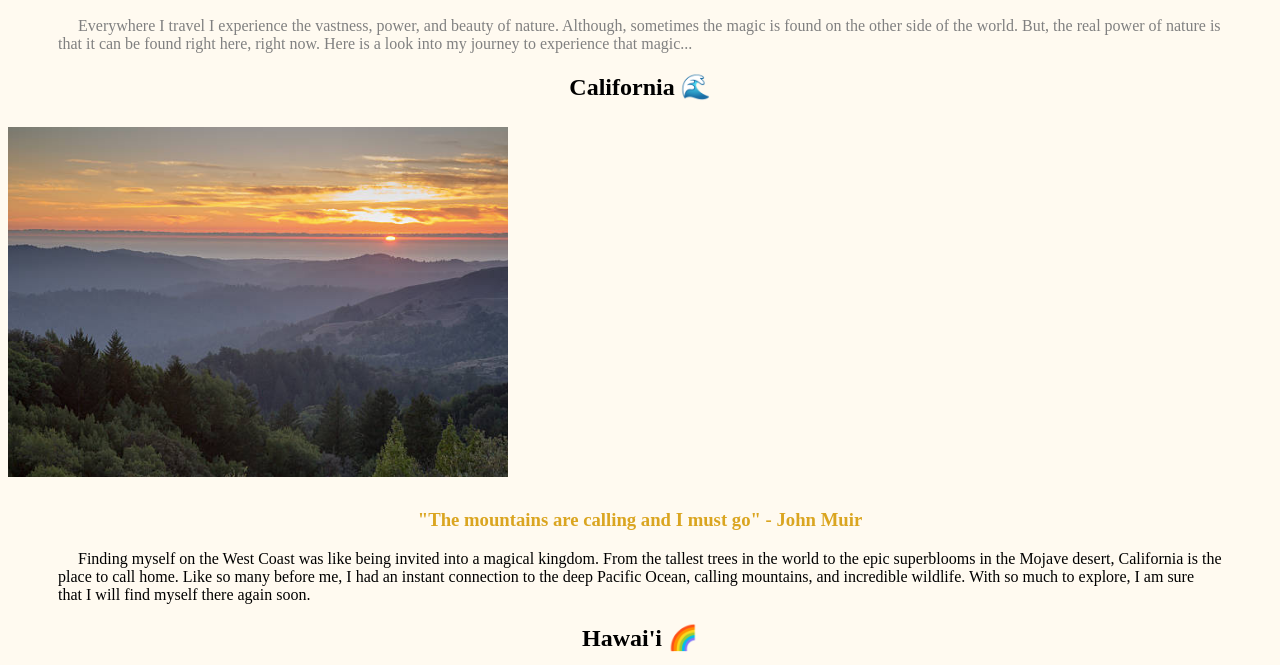
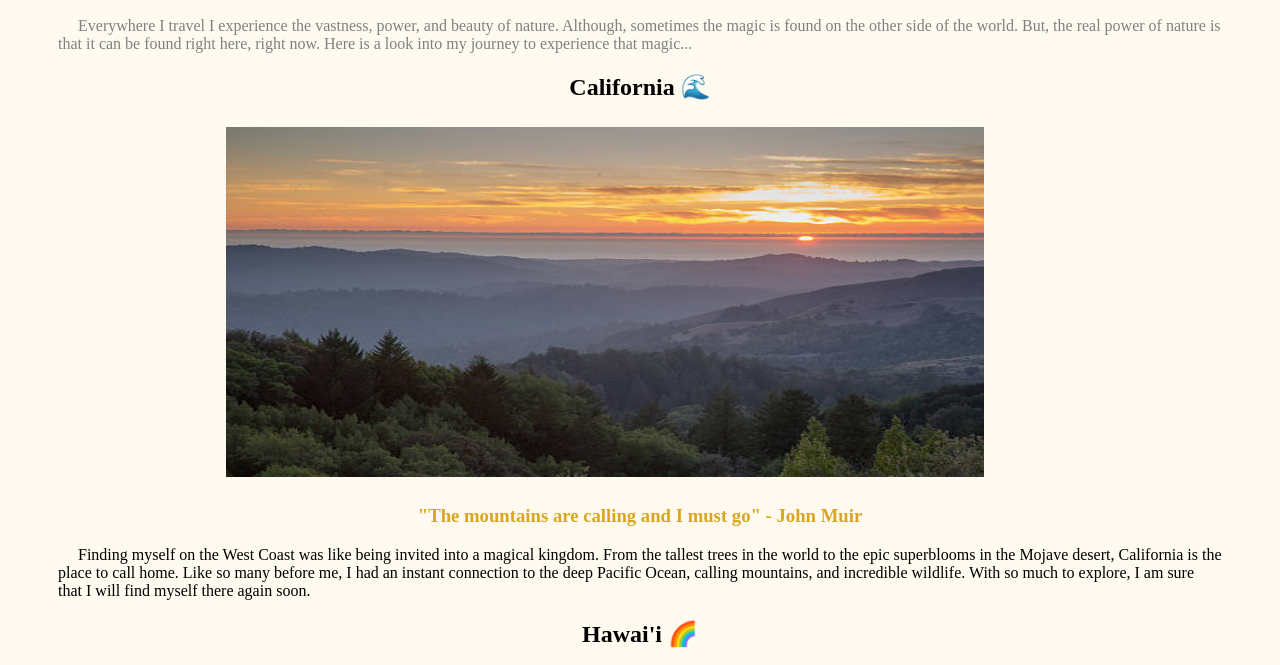
Before and after one commit to PT-Web-Dev-Jan-23/js-assignment-4-html-me-something-allybreeden, a website: page index.html in a window 1280 px wide. Shown: the part 110-775 px from the top of the page. Drawn offline with Linux system fonts and the light colour scheme.

Commit message:
Fixed images so they are centered on the webpage

```diff
--- a/styles.css
+++ b/styles.css
@@ -48,6 +48,8 @@ p.funParagraph {
 }
 
 img {
+    display: block;
+    width: 60%;
     padding-top: 6px;
     padding-right: 70px;
     padding-left: 70 px;
```
